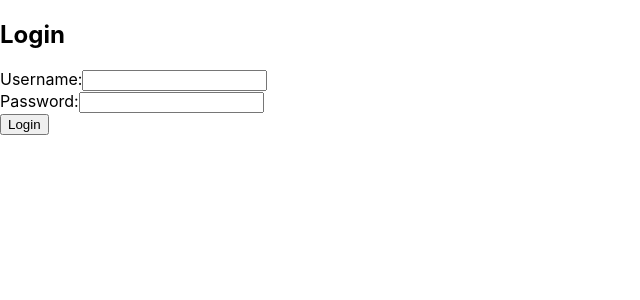
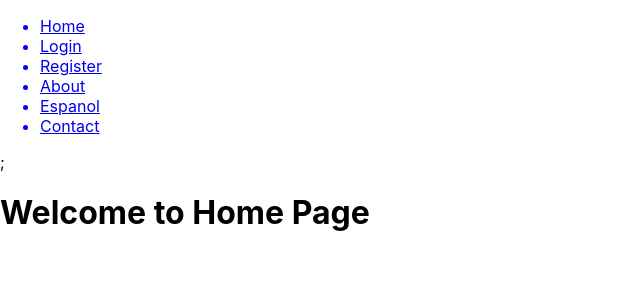
Before and after one commit to RazzzyK/movieBuddy, a React (Create React App) app in the folder MovieBuddyUI/moviebuddyui/: page / in a window 1280 px wide. Shown: the top 300 px of the page, without its empty margins (0-640 px from the left). Built offline with nearby package versions, Linux system fonts and the light colour scheme.

Commit message:
Front routing

```diff
--- a/MovieBuddyUI/moviebuddyui/package.json
+++ b/MovieBuddyUI/moviebuddyui/package.json
@@ -3,13 +3,18 @@
   "version": "0.1.0",
   "private": true,
   "dependencies": {
+    "@reduxjs/toolkit": "^2.2.3",
     "@testing-library/jest-dom": "^5.17.0",
     "@testing-library/react": "^13.4.0",
     "@testing-library/user-event": "^13.5.0",
     "axios": "^1.6.7",
     "react": "^18.2.0",
     "react-dom": "^18.2.0",
+    "react-redux": "^9.1.0",
+    "react-router-dom": "^6.22.3",
     "react-scripts": "^5.0.1",
+    "react-toastify": "^10.0.5",
+    "redux-persist": "^6.0.0",
     "web-vitals": "^2.1.4"
   },
   "scripts": {
--- a/MovieBuddyUI/moviebuddyui/src/App.js
+++ b/MovieBuddyUI/moviebuddyui/src/App.js
@@ -1,13 +1,26 @@
 import './App.css';
-import Login from './pages/Login';
-import RegistrationForm from './pages/Registration';
+import { Login } from './pages/Login';
+import Register from './pages/Registration';
+import Homepage from './pages/Homepage';
+import { BrowserRouter, Routes, Route } from 'react-router-dom';
+import { Navbar } from './components/Navbar';
+import { Provider } from 'react-redux';
+import {store, persistor} from './redux/Store';
 
 function App() {
   return (
-    <div>
-      {/* <RegistrationForm/> */}
-            <Login/>
-        </div>
+    <Provider store={store}>
+      <BrowserRouter>
+
+      <Navbar/>
+        <Routes>
+
+            <Route index element={<Homepage />} />
+            <Route path="/login" element={<Login />} />
+            <Route path="/register" element={<Register />} />
+        </Routes>
+      </BrowserRouter>
+    </Provider>
   );
 }
 
--- /dev/null
+++ b/MovieBuddyUI/moviebuddyui/src/components/Navbar.js
@@ -0,0 +1,88 @@
+import React, { useState, useEffect } from 'react';
+import { useSelector, useDispatch } from 'react-redux';
+// import '../CSS/SideNavBar.css'; // Import the CSS file for the component
+import { NavLink, Link, useLocation } from 'react-router-dom';
+import { logout } from '../redux/Actions';
+import { ToastContainer, toast } from 'react-toastify';
+import 'react-toastify/dist/ReactToastify.css';
+
+
+
+export const Navbar = () => {
+  const isLoggedIn = useSelector((state) => state.isLoggedIn);
+  const [activeLink, setActiveLink] = useState('home');
+  const dispatch = useDispatch();
+  const location = useLocation();
+
+  // Function to handle user logout
+  const handleLogout = () => {
+    toast.success('Log Out', { position: toast.POSITION.TOP_RIGHT });
+    dispatch(logout());
+
+  };
+
+  useEffect(() => {
+    // Extract the path name from the current location
+    const pathname = location.pathname;
+    console.log(pathname);
+    // Update the active link based on the current path name
+    setActiveLink(pathname);
+    // switch (pathname) {
+    //   case: '/logout'
+    //     toast.success('Login Sucuessful', { position: toast.POSITION.TOP_RIGHT });
+    //   default:
+    // }
+  }, [location.pathname]);
+
+  return (
+    <div>
+      {isLoggedIn ? (
+        <nav className="side-navbar">
+          <ul>
+            <Link to="/dashboard" className={activeLink === '/dashboard' ? 'active' : ''}>
+              <li className="nav-item">Dashboard</li>
+            </Link>
+            <Link to="/transactions" className={activeLink === '/transactions' ? 'active' : ''}>
+              <li className="nav-item">Transactions</li>
+            </Link>
+            <Link to="/">
+              <li className="nav-item">Cards</li>
+            </Link>
+            <Link to="/">
+              <li className="nav-item">Settings</li>
+            </Link>
+            <Link to="/contact">
+              <li className="nav-item">Contact</li>
+            </Link>
+            <Link to="/" onClick={handleLogout}>
+              <li className="nav-item">Log Out</li>
+            </Link>
+          </ul>
+        </nav>
+      ) : (
+        <nav className="side-navbar">
+          <ul>
+            <Link exact to="/" className={activeLink === '/' ? 'active' : ''}>
+              <li className="nav-item">Home</li>
+            </Link>
+            <Link to="/login" className={activeLink === '/login' ? 'active' : ''}>
+              <li className="nav-item">Login</li>
+            </Link>
+            <Link to="/register" className={activeLink === '/register' ? 'active' : ''}>
+              <li className="nav-item">Register</li>
+            </Link>
+            <Link to="/">
+              <li className="nav-item">About</li>
+            </Link>
+            <Link to="/">
+              <li className="nav-item">Espanol</li>
+            </Link>
+            <Link to="/contact" className={activeLink === '/contact' ? 'active' : ''}>
+              <li className="nav-item">Contact</li>
+            </Link>
+          </ul>
+        </nav>
+      )};
+    </div>
+  );
+}
--- a/MovieBuddyUI/moviebuddyui/src/pages/Homepage.js
+++ b/MovieBuddyUI/moviebuddyui/src/pages/Homepage.js
@@ -1,11 +1,11 @@
 import React from 'react';
+import { Navbar } from '../components/Navbar';
 
 function Homepage({ handleLogin, handleRegister }) {
     return (
         <div>
-            <h1>Welcome to My App</h1>
-            <button onClick={handleLogin}>Login</button>
-            <button onClick={handleRegister}>Register</button>
+            <h1>Welcome to Home Page</h1>
+            {/* Add content here */}
         </div>
     );
 }
--- a/MovieBuddyUI/moviebuddyui/src/pages/Login.js
+++ b/MovieBuddyUI/moviebuddyui/src/pages/Login.js
@@ -2,7 +2,7 @@ import React, { useState, useEffect } from 'react';
 import { loginUser } from '../client/AxiosClient';
 import Test from '../client/RapidAPI';
 
-const Login = () => {
+export const Login = () => {
   const [username, setUsername] = useState('');
   const [password, setPassword] = useState('');
 
@@ -46,4 +46,4 @@ const Login = () => {
   );
 };
 
-export default Login;
+// export default Login;
--- /dev/null
+++ b/MovieBuddyUI/moviebuddyui/src/redux/Actions.js
@@ -0,0 +1,12 @@
+export const login = () => ({
+    type: 'LOGIN',
+});
+
+export const logout = () => ({
+    type: 'LOGOUT',
+});
+
+export const setUser = (user) => ({
+    type: 'SET_USER',
+    payload: user,
+});
--- /dev/null
+++ b/MovieBuddyUI/moviebuddyui/src/redux/Reducers.js
@@ -0,0 +1,50 @@
+// Define the initial state
+const initialState = {
+    isLoggedIn: false,
+    user: {
+        firstName: '',
+        lastName: '',
+        email: '',
+        checkingAccount: '',
+        savingsAccount: '',
+        creditcard: ''
+    }
+};
+
+// Define the reducer
+function rootReducer(state = initialState, action) {
+    switch (action.type) {
+        case 'SET_USER':
+            return {
+                ...state,
+                isLoggedIn: true,
+                user: action.payload,
+            };
+
+        case 'LOGIN':
+            return {
+                ...state,
+                isLoggedIn: true,
+            };
+
+        case 'LOGOUT':
+            sessionStorage.clear()
+            return {
+                ...state,
+                isLoggedIn: false,
+                user: {
+                    firstName: '',
+                    lastName: '',
+                    email: '',
+                    checkingAccount: '',
+                    savingsAccount: '',
+                    creditcard: ''
+                },
+            };
+        default:
+            return state;
+    }
+}
+
+// Create the Redux store
+export default rootReducer;
--- /dev/null
+++ b/MovieBuddyUI/moviebuddyui/src/redux/Store.js
@@ -0,0 +1,20 @@
+import { configureStore } from '@reduxjs/toolkit';
+import { persistStore, persistReducer } from 'redux-persist';
+import storage from 'redux-persist/lib/storage/session';
+import rootReducer from './Reducers';
+
+const persistConfig = {
+    key: 'root',
+    storage,
+    // Add any blacklist/whitelist options if needed
+};
+
+const persistedReducer = persistReducer(persistConfig, rootReducer);
+
+const store = configureStore({
+    reducer: persistedReducer
+});
+
+const persistor = persistStore(store);
+
+export { store, persistor };
```
Also changed, not shown: 1 other file (tests, documents, lock files or other folders).
